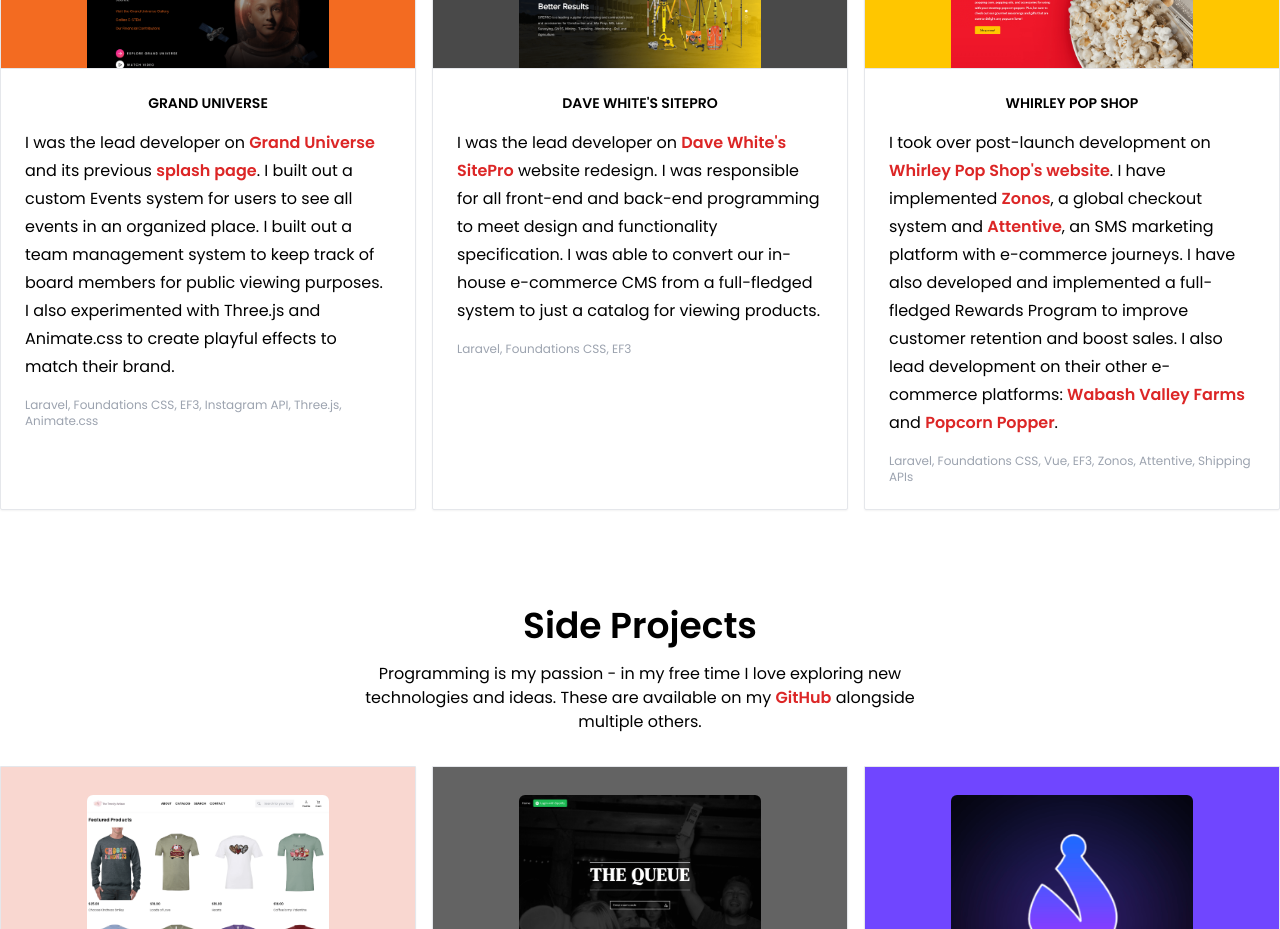
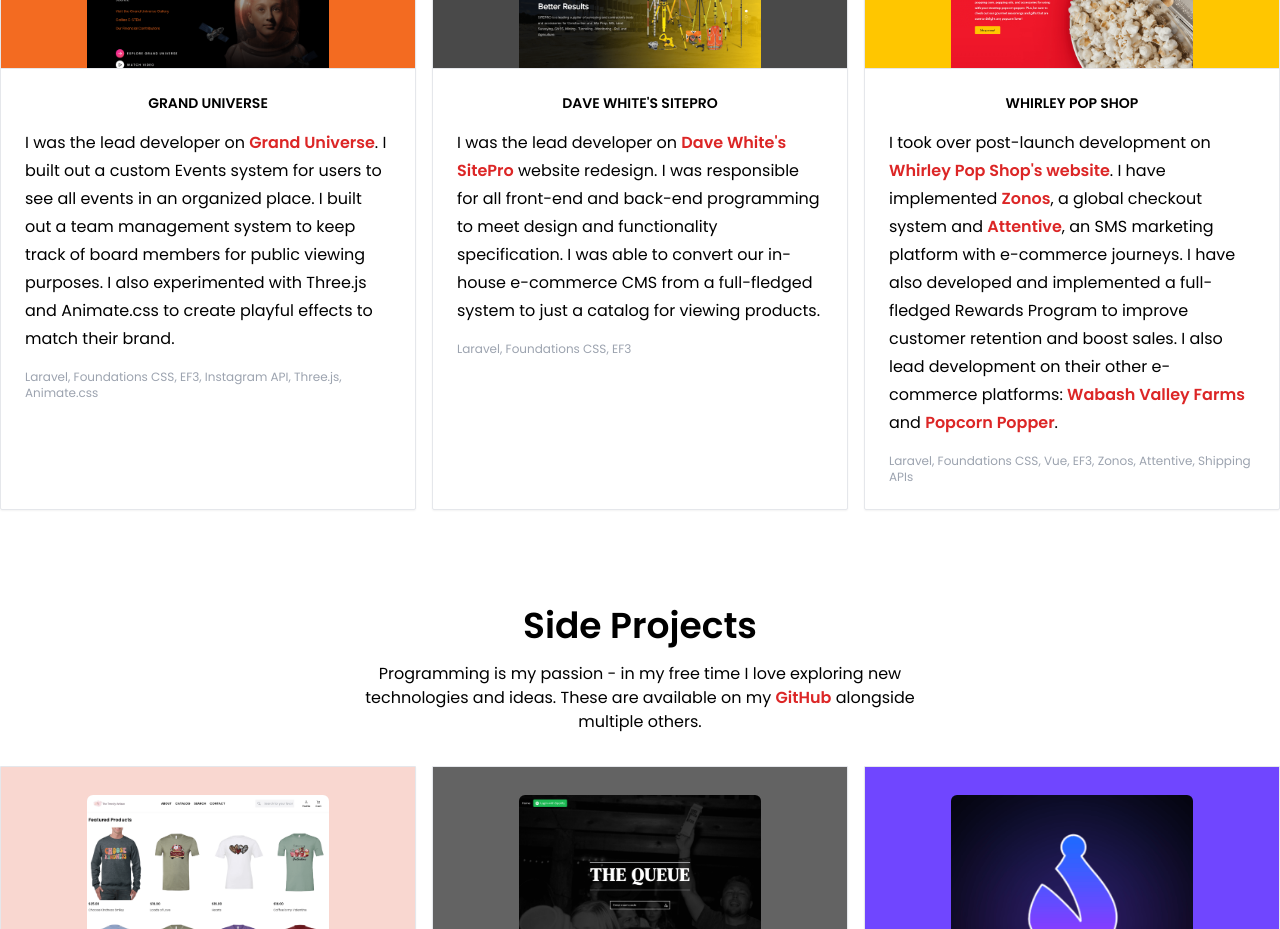
Before and after one commit to alexriley1223/alexriley.me, a Nuxt app: page / in a window 1280 px wide. Shown: the part 1680-2609 px from the top of the page. Built offline with nearby package versions, Linux system fonts and the light colour scheme.

Commit message:
fix: update GU text and link

```diff
--- a/pages/index.vue
+++ b/pages/index.vue
@@ -81,7 +81,7 @@
             :skills="['Laravel', 'Foundations CSS', 'EF3', 'Instagram API', 'Three.js', 'Animate.css']"
             :image="require('~/assets/img/sites/granduniverse.png')"
           >
-            <p>I was the lead developer on <a class="font-semibold text-red-600 transition-colors hover:text-red-500" href="https://www.granduniverse.org/" target="_blank">Grand Universe</a> and its previous <a class="font-semibold text-red-600 transition-colors hover:text-red-500" href="https://grand-universe-splash.staging.sfp.net/" target="_blank">splash page</a>. I built out a custom Events system for users to see all events in an organized place. I built out a team management system to keep track of board members for public viewing purposes. I also experimented with Three.js and Animate.css to create playful effects to match their brand.</p>
+            <p>I was the lead developer on <a class="font-semibold text-red-600 transition-colors hover:text-red-500" href="https://web.archive.org/web/20230528151104/https://granduniverse.org/" target="_blank">Grand Universe</a>. I built out a custom Events system for users to see all events in an organized place. I built out a team management system to keep track of board members for public viewing purposes. I also experimented with Three.js and Animate.css to create playful effects to match their brand.</p>
           </ElementsProjectCard>
 
           <ElementsProjectCard
```
